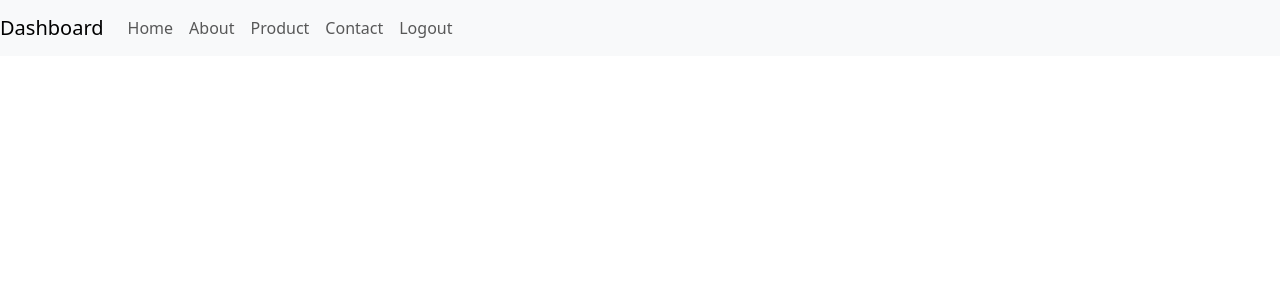
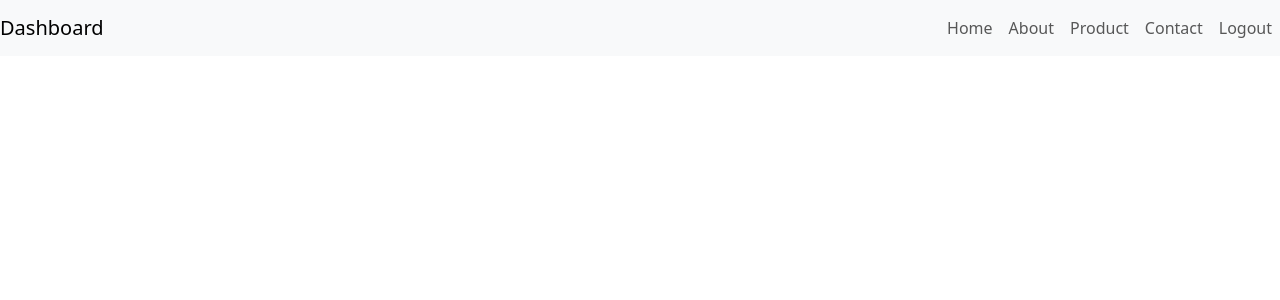
Before and after one commit to Nikhilkambo/Dashboard, a React (Create React App) app: page / in a window 1280 px wide. Shown: the top 300 px of the page. Built offline with nearby package versions, Linux system fonts and the light colour scheme; sample sign-in values are in the browser's storage.

Commit message:
add tailwind css

```diff
--- a/package.json
+++ b/package.json
@@ -39,5 +39,8 @@
             "last 1 firefox version",
             "last 1 safari version"
         ]
+    },
+    "devDependencies": {
+        "tailwindcss": "^3.4.6"
     }
 }
--- a/src/index.css
+++ b/src/index.css
@@ -1,3 +1,7 @@
+@tailwind base;
+@tailwind components;
+@tailwind utilities;
+
 body {
     margin: 0;
     padding: 0;
--- /dev/null
+++ b/tailwind.config.js
@@ -0,0 +1,10 @@
+/** @type {import('tailwindcss').Config} */
+module.exports = {
+  content: [
+    "./src/**/*.{js,jsx,ts,tsx}",
+  ],
+  theme: {
+    extend: {},
+  },
+  plugins: [],
+}
```
Also changed, not shown: 1 other file (tests, documents, lock files or other folders).
